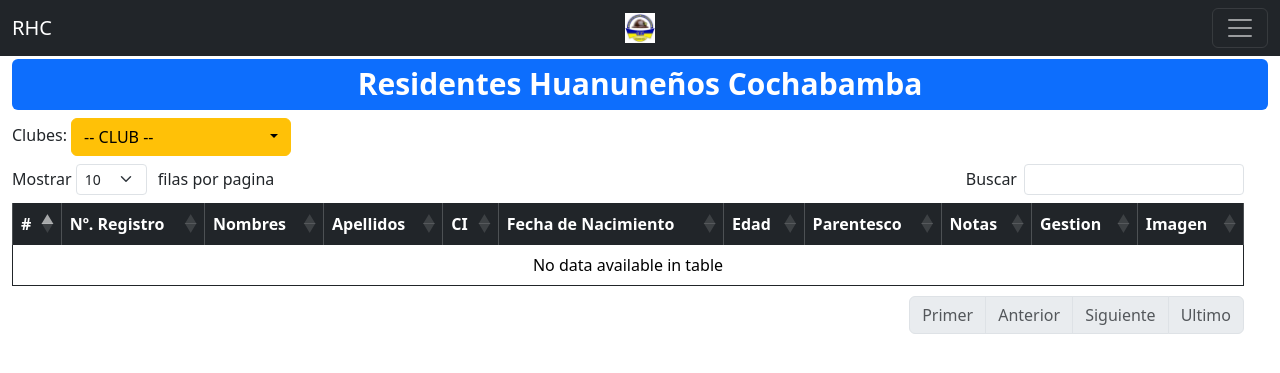
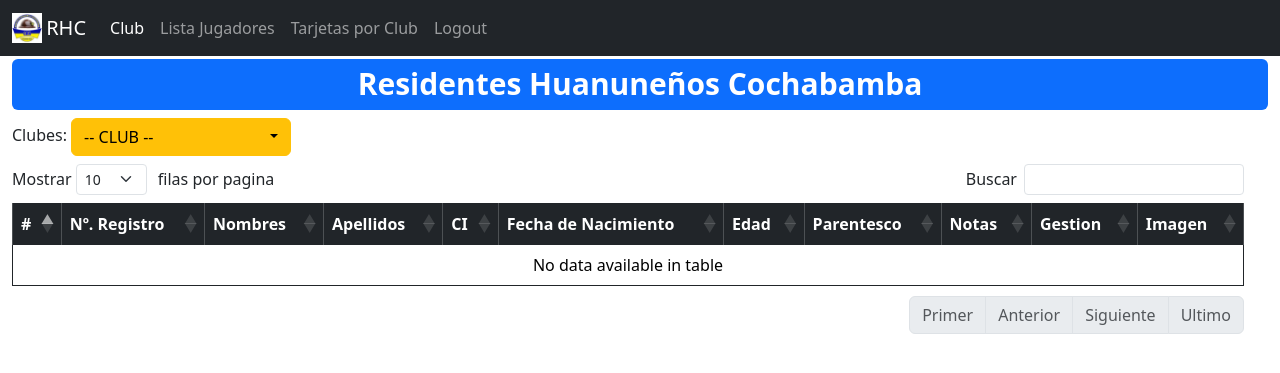
Before and after one commit to taquimon/rhcpy, a Flask app: page / in a window 1280 px wide. Shown: the top 373 px of the page. Run offline with Flask 3, Linux system fonts and the light colour scheme; a user stored in the database is signed in; some libraries are stand-ins or nearby versions.

Commit message:
complete lists

```diff
--- a/templates/base.html
+++ b/templates/base.html
@@ -55,41 +55,16 @@
 
 </head>
 <body>
-    <nav class="navbar navbar-dark bg-dark">
-        <!-- <a class="navbar-brand" href="#">RHC</a>
-            <img src="{{ url_for('static', filename='resources/favicon_io/favicon-32x32.png') }}" width="30" height="30" alt="">
-        <button class="navbar-toggler" type="button" data-toggle="collapse" data-target="#navbarNav" aria-controls="navbarNav" aria-expanded="false" aria-label="Toggle navigation">
-            <span class="navbar-toggler-icon"></span>
-        </button>
-        <div class="collapse navbar-collapse" id="navbarNav">
-            <ul class="navbar-nav">
-                <li class="nav-item">
-                    <a class="nav-link" href="{{ url_for('home') }}" id="link-club">Club</a>
-                </li>
-                <!-- <li class="nav-item">
-                    <a class="nav-link" href="{{ url_for('new_player') }}" id="link-new">Nuevo Jugador</a>
-                </li> -->
-                <!-- <li class="nav-item">
-                    <a class="nav-link" href="{{ url_for('list_player') }}" id="link-lista">Lista Jugadores</a>
-                </li>
-                <li class="nav-item">
-
-                </li>
-            </ul>
-        </div> -->
+    <nav class="navbar navbar-expand-lg navbar-dark bg-dark">
         <div class="container-fluid">
+            <img src="{{ url_for('static', filename='resources/favicon_io/favicon-32x32.png') }}" width="30" height="30" alt="">&nbsp;
             <a class="navbar-brand" href="#">RHC</a>
-            <img src="{{ url_for('static', filename='resources/favicon_io/favicon-32x32.png') }}" width="30" height="30" alt="">
             <button class="navbar-toggler" type="button" data-bs-toggle="offcanvas" data-bs-target="#offcanvasDarkNavbar" aria-controls="offcanvasDarkNavbar" aria-label="Toggle navigation">
               <span class="navbar-toggler-icon"></span>
             </button>
-            <div class="offcanvas offcanvas-end text-bg-dark" id="offcanvasDarkNavbar" aria-labelledby="offcanvasDarkNavbarLabel">
-              <div class="offcanvas-header">
-                <h5 class="offcanvas-title" id="offcanvasDarkNavbarLabel">Menu</h5>
-                <button type="button" class="btn-close btn-close-white" data-bs-dismiss="offcanvas" aria-label="Close"></button>
-              </div>
+            <div class="offcanvas text-bg-dark" id="offcanvasDarkNavbar" aria-labelledby="offcanvasDarkNavbarLabel">
                <div class="offcanvas-body">
-                 <ul class="navbar-nav justify-content-end flex-grow-1 pe-3">
+                 <ul class="navbar-nav flex-grow-1 pe-3">
                    <li class="nav-item">
                      <a class="nav-link" href="{{ url_for('home') }}" id="link-club">Club</a>
                    </li>
@@ -102,19 +77,6 @@
                    <li class="nav-item">
                      <a class="nav-link" href="{{ url_for('logout') }}">Logout</a>
                    </li>
-                  <!-- <li class="nav-item dropdown">
-                    <a class="nav-link dropdown-toggle" href="#" role="button" data-bs-toggle="dropdown" aria-expanded="false">
-                      Dropdown
-                    </a>
-                    <ul class="dropdown-menu dropdown-menu-dark">
-                      <li><a class="dropdown-item" href="#">Action</a></li>
-                      <li><a class="dropdown-item" href="#">Another action</a></li>
-                      <li>
-                        <hr class="dropdown-divider">
-                      </li>
-                      <li><a class="dropdown-item" href="#">Something else here</a></li>
-                    </ul>
-                  </li> -->
                 </ul>
               </div>
             </div>
--- a/templates/index.html
+++ b/templates/index.html
@@ -57,8 +57,8 @@
         {
           data: 'imagen',
               render: function (data, type, row, meta) {
-                  let td = '<a class="showModal btn btn-danger" href="#" data-href="'+data+'">Imagen</a>';
-                  td += '<input type="checkbox" name="select_player" value="' + data + '">';
+                  let td = '<a class="showModal btn btn-danger" href="#" data-href="'+data+'"><i class="bi bi-search"></i></a>';
+                  //td += '<input type="checkbox" name="select_player" value="' + data + '">';
                   return type === 'display'
                       ? td
                       : data;
```
Also changed, not shown: rhc_database.db.
